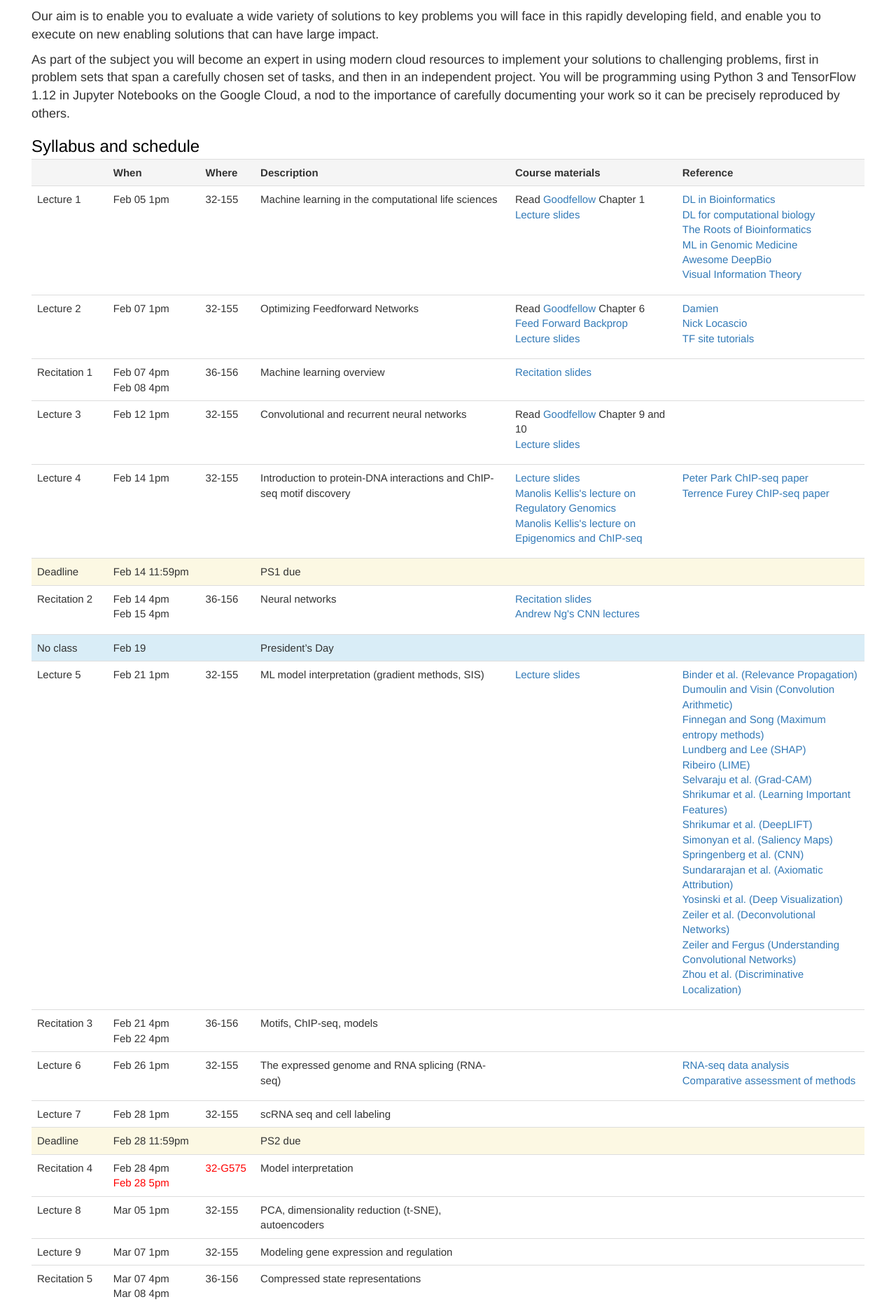
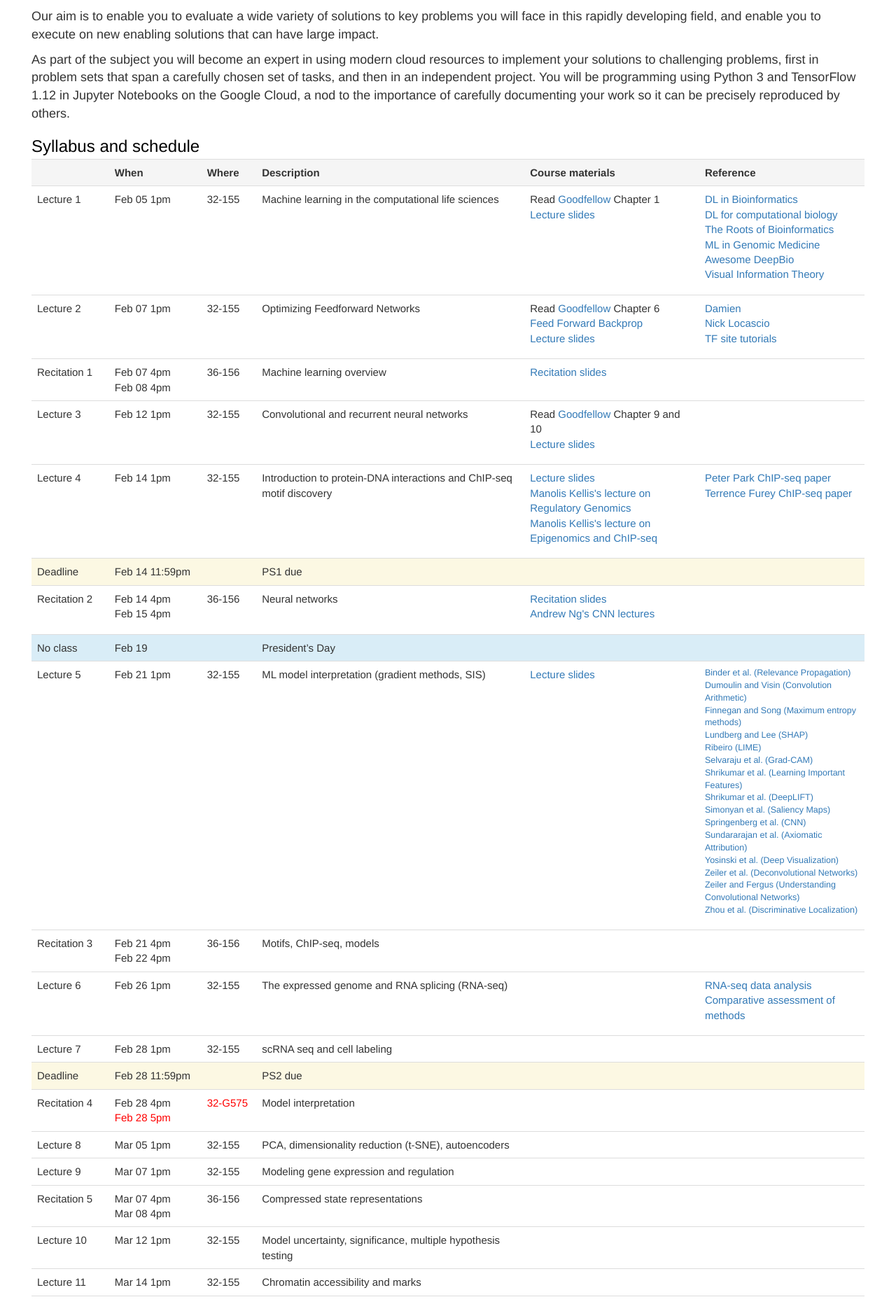
Before and after one commit to mit6874/mit6874.github.io, a Jekyll site: the page built from index.html, in a window 1280 px wide. Shown: the part 357-2220 px from the top of the page at 70% size. Built offline with Jekyll 4.4.1, drawn with Linux system fonts in a browser that asks for light colours; nearby versions of some CDN libraries.

Commit message:
Reduce font size for lecture 5 references

```diff
--- a/index.html
+++ b/index.html
@@ -148,7 +148,7 @@
                 </ul>
             </td>
             <td>
-                <ul>
+                <ul style="font-size: smaller">
                     <li><a href="../assets/misc/binder.pdf">Binder et al. (Relevance Propagation)</a></li>
                     <li><a href="../assets/misc/dumoulin.pdf">Dumoulin and Visin (Convolution Arithmetic)</a></li>
                     <li><a href="../assets/misc/finnegan.pdf">Finnegan and Song (Maximum entropy methods)</a></li>
```
